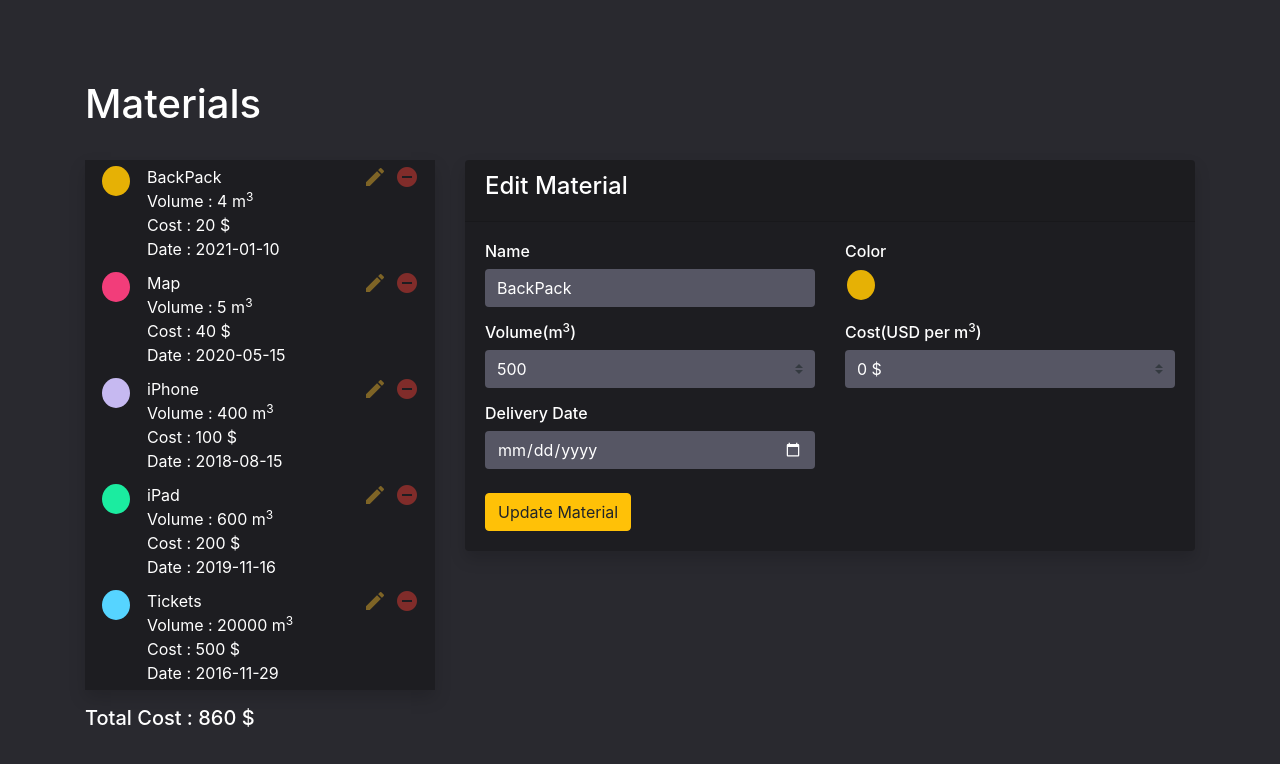
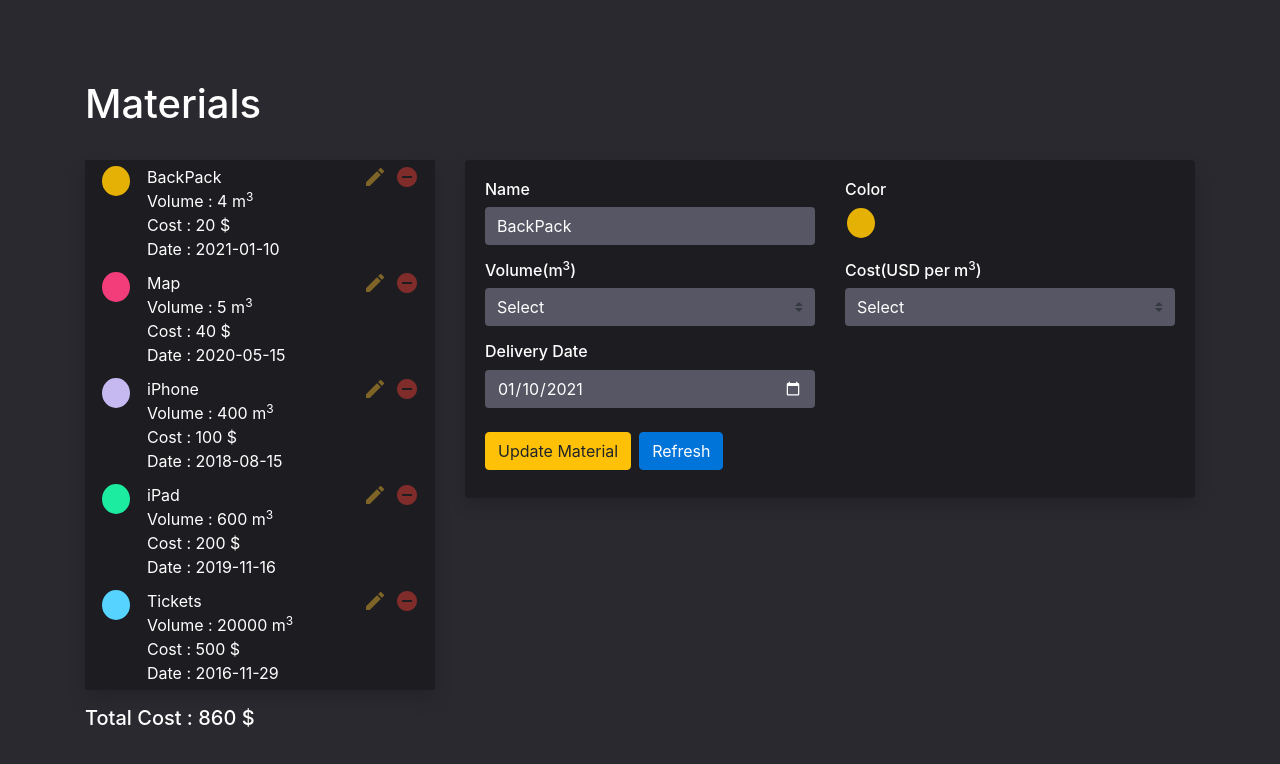
Before and after one commit to kushagra7/material-calculator, a React (Create React App) app: page /materials/edit/1 in a window 1280 px wide. Shown: the top 764 px of the page. Built offline with nearby package versions, Linux system fonts and the light colour scheme.

Commit message:
added refresh button

```diff
--- a/src/components/materials/AddMaterial.js
+++ b/src/components/materials/AddMaterial.js
@@ -30,7 +30,7 @@ const AddMaterial = () => {
             volume: volume,
             cost: cost,
             color: color,
-            date : date,
+            date: date,
         }
         //console.log(new_material);
         dispatch(addMaterial(new_material));
@@ -79,7 +79,7 @@ const AddMaterial = () => {
                                         className="browser-default custom-select"
                                         onChange={(e) => setVolume(e.target.value)}
                                     >
-                                        <option>0</option>
+                                        <option>Select</option>
                                         <option value="10000">10000</option>
                                         <option value="20000">20000</option>
                                         <option value="30000">30000</option>
@@ -96,7 +96,7 @@ const AddMaterial = () => {
                                         className="browser-default selectpicker custom-select"
                                         onChange={(e) => setCost(parseInt(e.target.value))}
                                     >
-                                        <option>0 $</option>
+                                        <option>Select</option>
                                         <option value="100">100 $</option>
                                         <option value="500">500 $</option>
                                         <option value="1000">1000 $</option>
--- a/src/components/materials/EditMaterial.js
+++ b/src/components/materials/EditMaterial.js
@@ -8,7 +8,7 @@ const EditMaterial = () => {
     let history = useHistory();
     //in reducer we have material representing whole reducer for full reducer
     const material = useSelector(state => state.material.material);
-    const [date, setDate] = useState("");
+    const [date, setDate] = useState("2021-01-10");
     const [item, setItem] = useState("");
     const [volume, setVolume] = useState("");
     const [cost, setCost] = useState("");
@@ -34,18 +34,19 @@ const EditMaterial = () => {
             volume: volume,
             cost: cost,
             color: color,
-            date:date
+            date: date
         })
 
         dispatch(updateMaterial(update_material));
         history.push('/')
     };
 
+    function refreshPage() {
+        window.location.reload();
+    }
+
     return (
         <div className='card card-color border-0 shadow'>
-            <div className="card-header">
-                <h4>Edit Material</h4>
-            </div>
             <div className="card-body">
                 <form onSubmit={(e) => onUpdateMaterial(e)}>
                     <div class="row">
@@ -87,7 +88,7 @@ const EditMaterial = () => {
                                         className="browser-default custom-select"
                                         onChange={(e) => setVolume(e.target.value)}
                                     >
-                                        <option>500</option>
+                                        <option>Select</option>
                                         <option value="10000">10000</option>
                                         <option value="20000">20000</option>
                                         <option value="30000">30000</option>
@@ -104,7 +105,7 @@ const EditMaterial = () => {
                                         className="browser-default custom-select"
                                         onChange={(e) => setCost(parseInt(e.target.value))}
                                     >
-                                        <option>0 $</option>
+                                        <option>Select</option>
                                         <option value="100">100 $</option>
                                         <option value="500">500 $</option>
                                         <option value="1000">1000 $</option>
@@ -132,7 +133,8 @@ const EditMaterial = () => {
                     <br />
                     <div class='row'>
                         <div class='col'>
-                            <button id="btn" className='btn btn-warning' type='submit'> Update Material</button>
+                            <button id="btn" className='btn btn-warning mb-2 mr-2' type='submit'> Update Material</button>
+                            <button id="btn" className='btn btn-primary mb-2 mr-2' onClick={refreshPage}> Refresh</button>
                         </div>
                     </div>
                 </form>
```
Also changed, not shown: src/index.js (line endings or trailing spaces).
